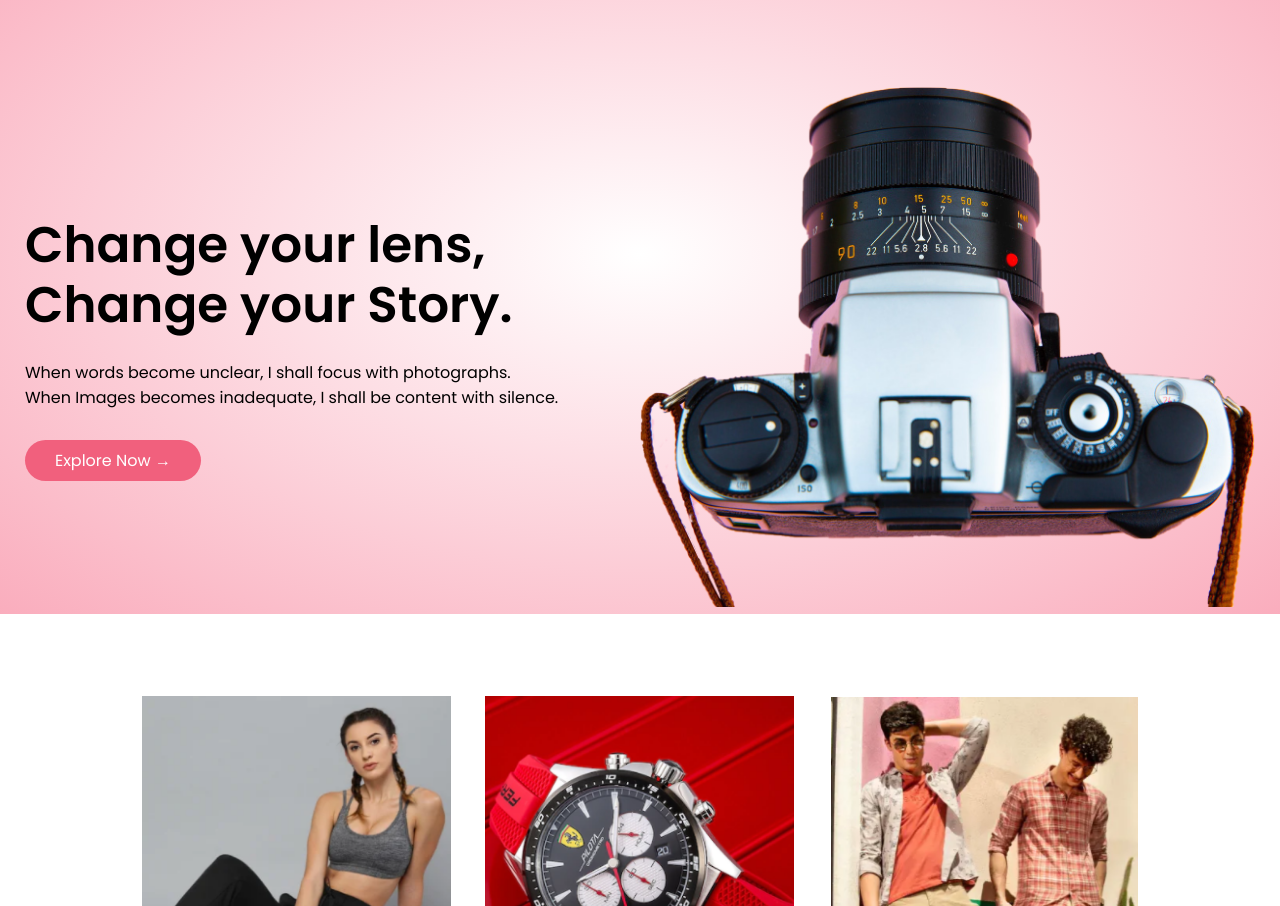
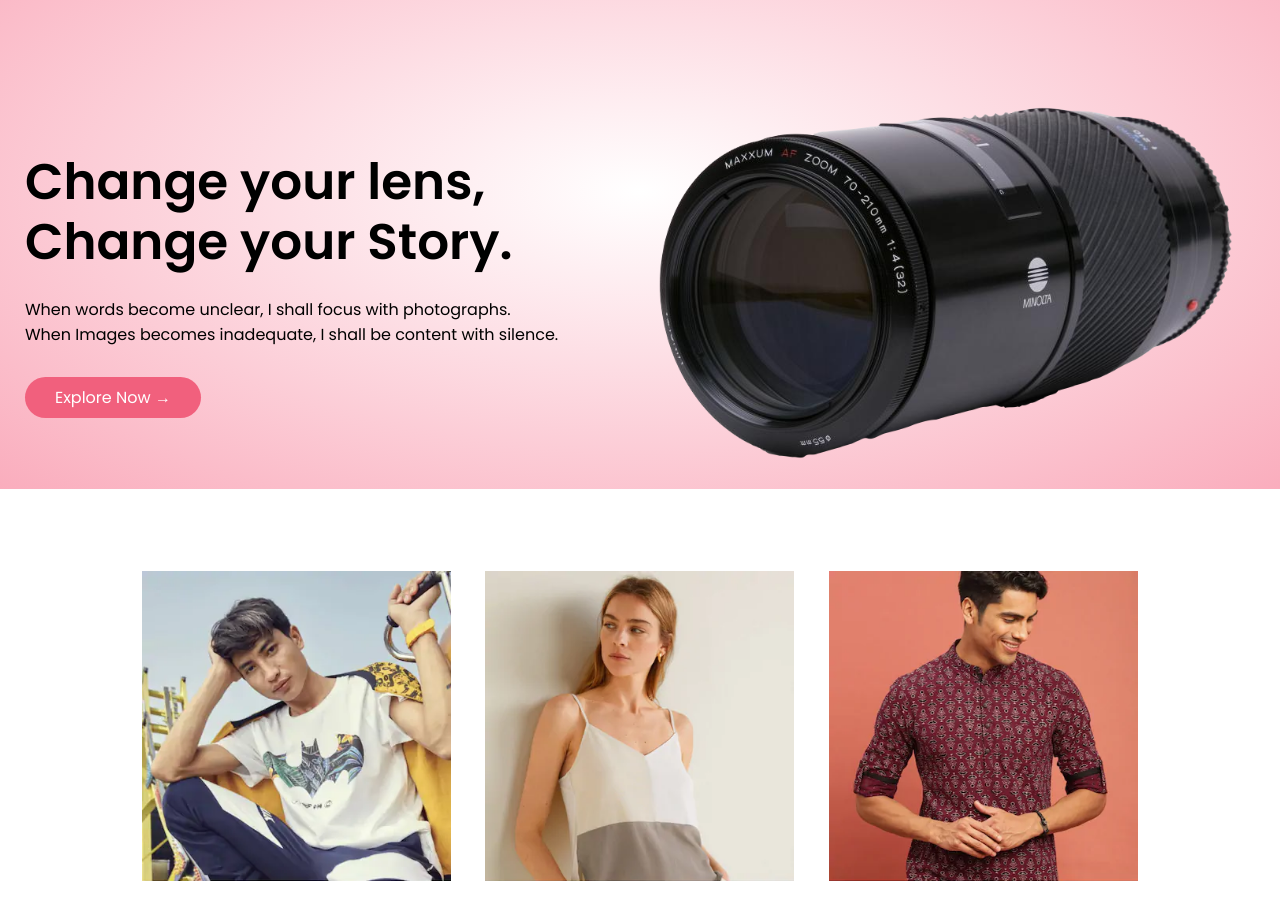
Before and after one commit to Wojciech-Jezierski/E-commerce-website, a plain HTML site: page index.html in a window 1280 px wide. Shown: the part 106-1012 px from the top of the page. Drawn offline with Linux system fonts and the light colour scheme.

Commit message:
New photos

```diff
--- a/index.html
+++ b/index.html
@@ -44,7 +44,7 @@
                 <a href="#title" class="btn">Explore Now &#8594;</a>
             </div>
             <div class="col-2">
-                <img src="images/main.png" alt="">
+                <img src="images/lens-cut.png" alt="">
             </div>
         </div>
     </div>
@@ -54,13 +54,13 @@
     <div class="small-container">
     <div class="row">
         <div class="col-3">
-            <img src="images/category1.png" alt="">
+            <img src="images/category4.png" alt="">
         </div>
         <div class="col-3">
-            <img src="images/category2.png" alt="">
+            <img src="images/category5.png" alt="">
         </div>
         <div class="col-3">
-            <img src="images/category3.png" alt="">
+            <img src="images/category6.png" alt="">
         </div>
     </div>
     </div>
--- a/style.css
+++ b/style.css
@@ -331,6 +331,10 @@ ul {
         color: whitesmoke;
     }
 
+    nav ul li::after {
+        display: none;
+    }
+
     .menu-icon {
         display: block;
         cursor: pointer;
```
Also changed, not shown: cart.html (+3 -4 lines), images/Cofee.png (added), images/Shirt.png (added), images/category4.png (added), images/category5.png (added), images/category6.png (added), images/lens-cut.png (added).
